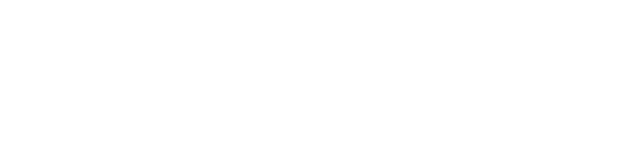
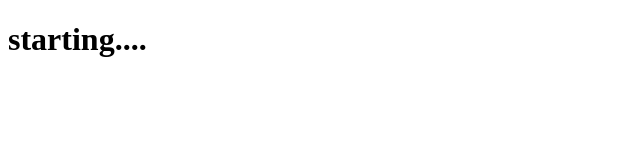
Before and after one commit to ayikubenjamin/wdd131, a plain HTML site: page week01/index.html in a window 1280 px wide. Shown: the whole page, without its empty margins (0-640 px from the left). Drawn offline with Linux system fonts and the light colour scheme.

Commit message:
after intial commit

```diff
--- a/week01/index.html
+++ b/week01/index.html
@@ -6,6 +6,6 @@
     <title>Document</title>
 </head>
 <body>
-
+    <h1>starting....</h1>
 </body>
 </html>
```
